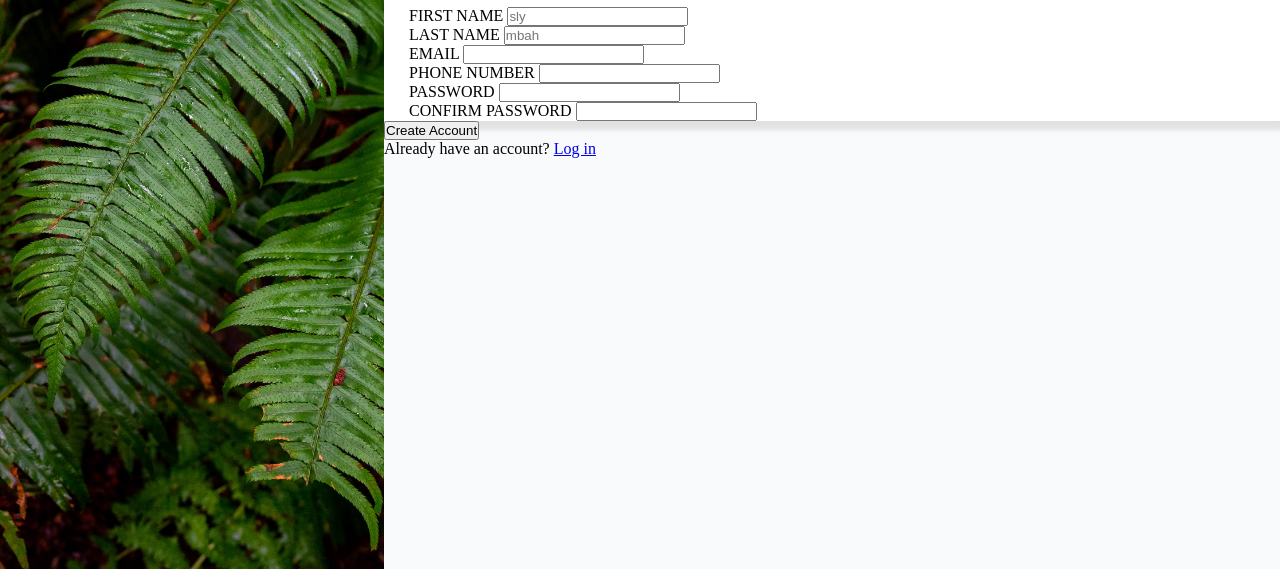
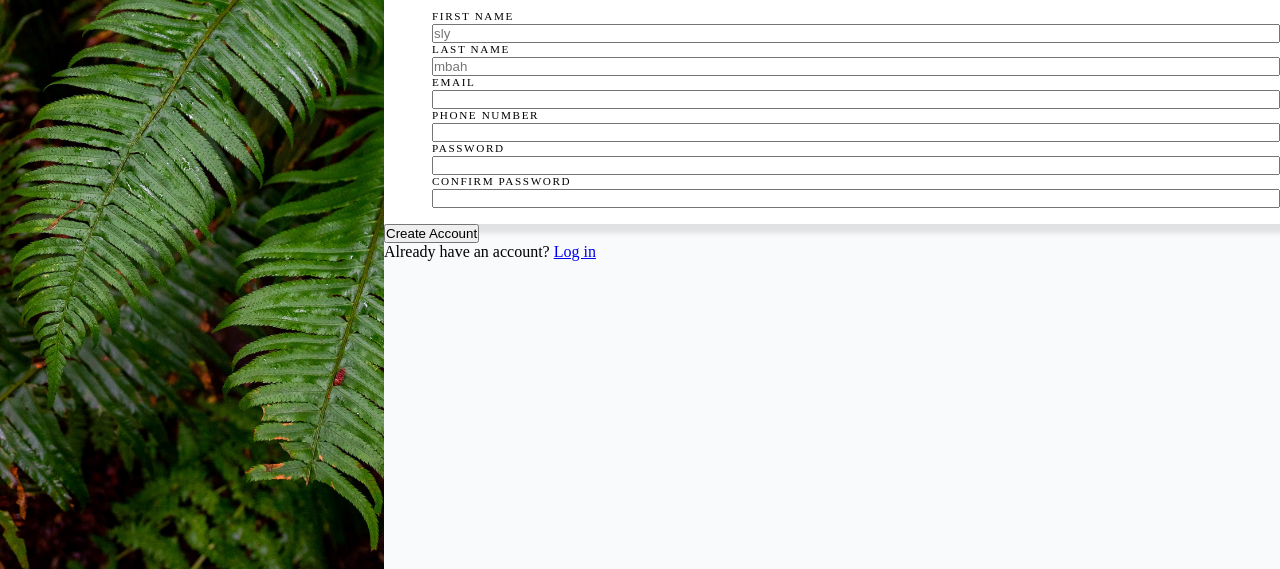
Before and after one commit to comfortmbah/sign-up-form, a plain HTML site: page index.html in a window 1280 px wide. Shown: the part 231-800 px from the top of the page. Drawn offline with Linux system fonts and the light colour scheme; a web font is replaced by a local one.

Commit message:
Add stylings to the input section

```diff
--- a/styles.css
+++ b/styles.css
@@ -61,15 +61,18 @@ div.main {
 }
 
 .text-section p:last-child {
-    margin-bottom: 30px;
+    margin-bottom: 0px;
     margin-top: 20px;
 }
 
 .input-section {
-    background-color: white;
-    box-shadow: 0 5px 5px 4px rgba(0, 0, 0, 0.1);
-    padding-left: 25px;
-    padding-top: 15px;
+    color: black;
+	background-color: white;
+	margin-top: 32px;
+	padding-top: 16px;
+	padding-bottom: 16px;
+	padding-left: 48px;
+	box-shadow: 0 5px 5px 4px rgba(0, 0, 0, 0.1);
 }
 
 h2 {
@@ -78,3 +81,22 @@ h2 {
     font-family: var(--text-font);
     margin-bottom: 13px;
 }
+
+.inputs > div {
+    display: flex;
+	flex-wrap: wrap;
+	column-gap: 84px;
+	row-gap: 18px;
+	margin-bottom: 18px;
+}
+
+.input-section label {
+    display: block;
+    font-size: .7rem;
+    letter-spacing: 0.1rem;
+    margin-bottom: 2px;
+}
+
+.input-section input {
+    width: 100%;
+}
```
